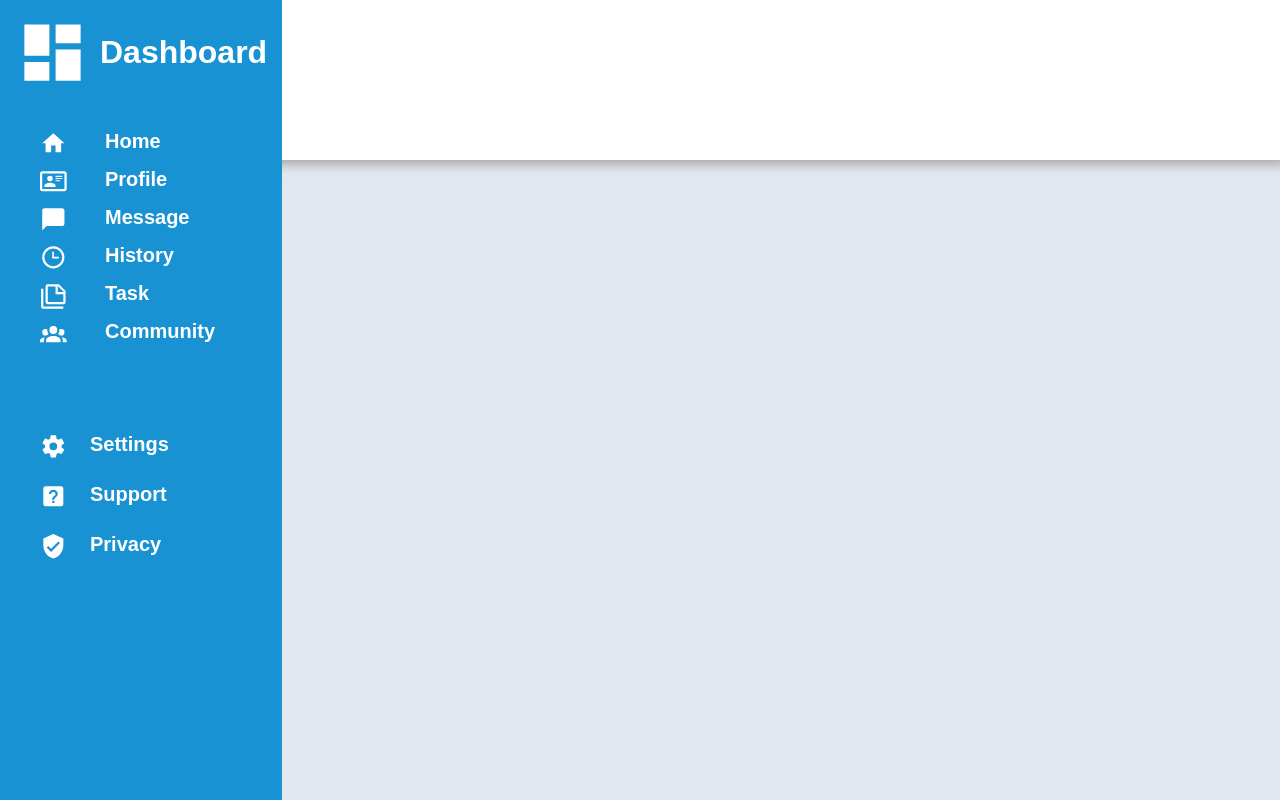
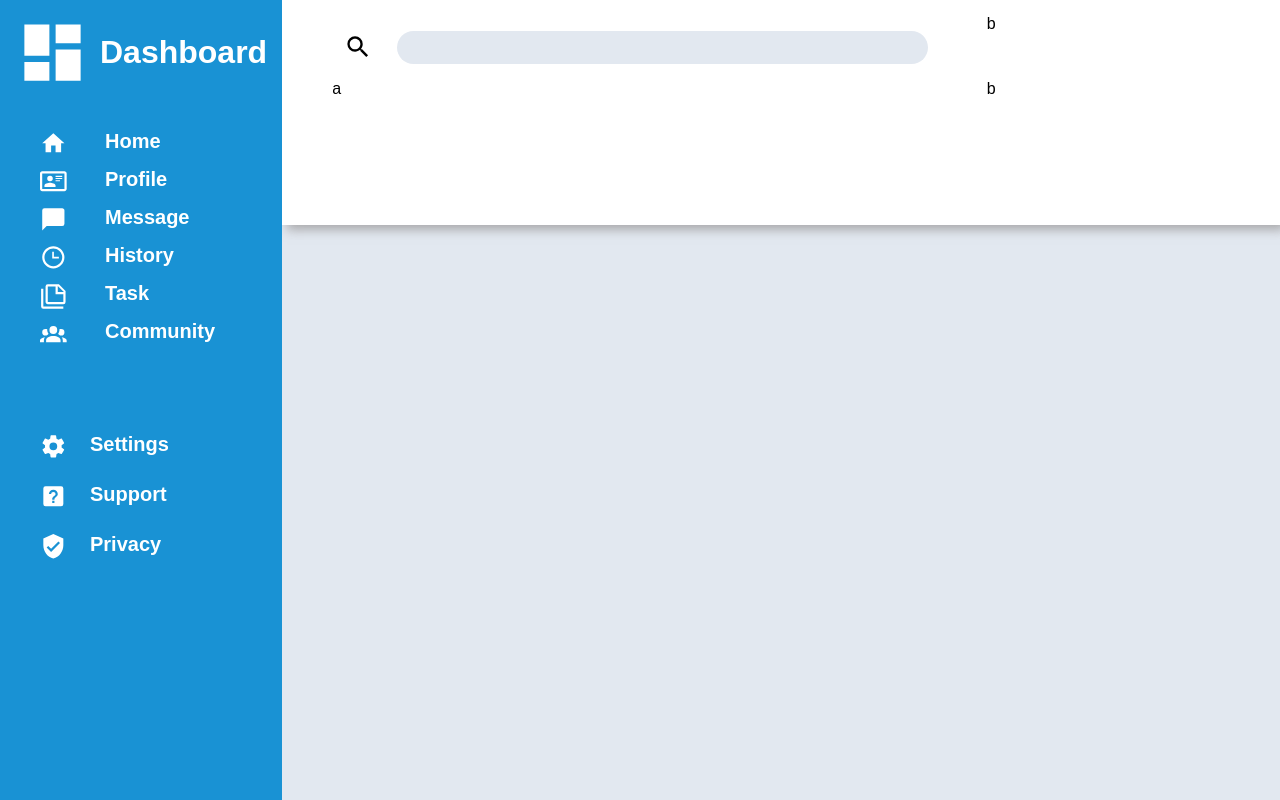
Before and after one commit to Negrea-Andrei/Admin-Grid, a plain HTML site: page index.html in a window 1280 px wide. Drawn offline with Linux system fonts and the light colour scheme.

Commit message:
Aded a search bar and start working on the header

```diff
--- a/index.html
+++ b/index.html
@@ -10,7 +10,15 @@
 </head>
 
 <body>
-    <div class="search"></div>
+    <div class="search">
+        <div class="search-bar">
+            <svg xmlns="http://www.w3.org/2000/svg" viewBox="-10 -15 55 55"><title>magnify</title><path d="M9.5,3A6.5,6.5 0 0,1 16,9.5C16,11.11 15.41,12.59 14.44,13.73L14.71,14H15.5L20.5,19L19,20.5L14,15.5V14.71L13.73,14.44C12.59,15.41 11.11,16 9.5,16A6.5,6.5 0 0,1 3,9.5A6.5,6.5 0 0,1 9.5,3M9.5,5C7,5 5,7 5,9.5C5,12 7,14 9.5,14C12,14 14,12 14,9.5C14,7 12,5 9.5,5Z" /></svg>
+            <input type="text">
+        </div>
+        <div class="account-details">b</div>
+        <div class="user-info">a</div>
+        <div class="content-control">b</div>
+    </div>
     <div class="nav">
         <div class="nav-logo">
             <svg xmlns="http://www.w3.org/2000/svg" viewBox="0 0 24 24">
--- a/stylesheet.css
+++ b/stylesheet.css
@@ -17,9 +17,16 @@ body {
 
 .search {
     grid-row: 1/2;
-    grid-column: 1/3;
+    grid-column: 2/3;
     background-color: rgb(255, 255, 255);
     box-shadow: 5px 5px 10px rgba(151, 149, 149, 0.747);
+    display: grid;
+    padding-top: 15px;
+    padding-bottom: 15px;
+    padding-right: 75px;
+    padding-left: 50px;
+    grid-template-rows: 1fr 2fr;
+    grid-template-columns: 3fr 1fr;
 }
 
 .nav {
@@ -65,3 +72,17 @@ body {
 .button:hover, svg {
     cursor: pointer;
 }
+
+input {
+    border-radius: 25px;
+    border: none;
+    background-color: rgb(226, 232, 240);
+    width: clamp(250px, 90%, 900px);
+    height: 50%;
+}
+
+.search-bar {
+    display: grid;
+    grid-template-columns: 65px 1fr;
+    align-items: center;
+}
```
Also changed, not shown: view-dashboard.svg (deleted).
